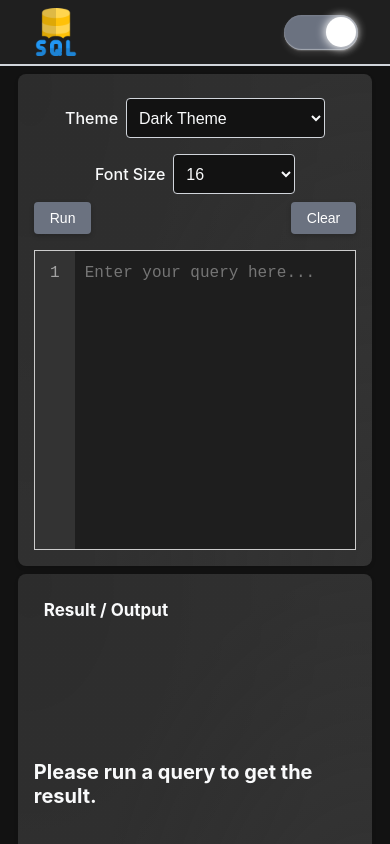
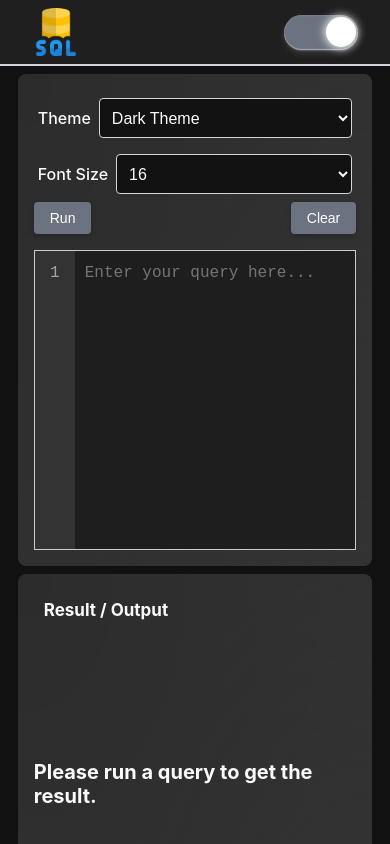
Before and after one commit to prabhashrai02/dummy-sql-editor, a React (Create React App) app: page / in a window 390 px wide. Shown: the top 844 px of the page. Built offline with nearby package versions, Linux system fonts and the light colour scheme.

Commit message:
fix codeeditor cls

```diff
--- a/src/Common/CodeEditor/codeEditor.module.css
+++ b/src/Common/CodeEditor/codeEditor.module.css
@@ -13,7 +13,16 @@
   display: flex;
   justify-content: space-between;
   align-items: center;
-  margin-bottom: 16px;
+  margin: auto auto 16px auto;
+  flex-wrap: wrap;
+}
+
+.dropdownContainer {
+  display: flex;
+}
+
+.dropdownContainer > div :nth-child(n+1) {
+  margin: 0 4px;
 }
 
 .buttonContainer {
@@ -160,9 +169,10 @@
 }
 
 
-@media screen and (max-width: 500px) {
-  .toolbar {
-    flex-direction: column;
+@media screen and (max-width: 920px) {
+  .dropdownContainer {
+    width: 100%;
+    justify-content: space-between;
   }
 
   .buttonContainer {
@@ -170,3 +180,13 @@
     justify-content: space-between;
   }
 }
+
+@media screen and (max-width: 500px) {
+  .toolbar {
+    flex-direction: column;
+  }
+
+  .dropdownContainer {
+    flex-direction: column;
+  }
+}
--- a/src/Common/CodeEditor/index.tsx
+++ b/src/Common/CodeEditor/index.tsx
@@ -27,6 +27,7 @@ const CodeEditor = (props: CodeEditorProps) => {
   return (
     <div>
       <div className={styles.toolbar}>
+        <div className={styles.dropdownContainer}>
           <InputDropdown
             label={"Theme"}
             labelPosition="left"
@@ -41,6 +42,7 @@ const CodeEditor = (props: CodeEditorProps) => {
             options={fontOptions}
             onOptionChange={handleFontSizeChange}
           />
+        </div>
         <div className={styles.buttonContainer}>
           {isExecuting ? (
             <button
```
Lines whose indentation alone changed are shown as unchanged.
